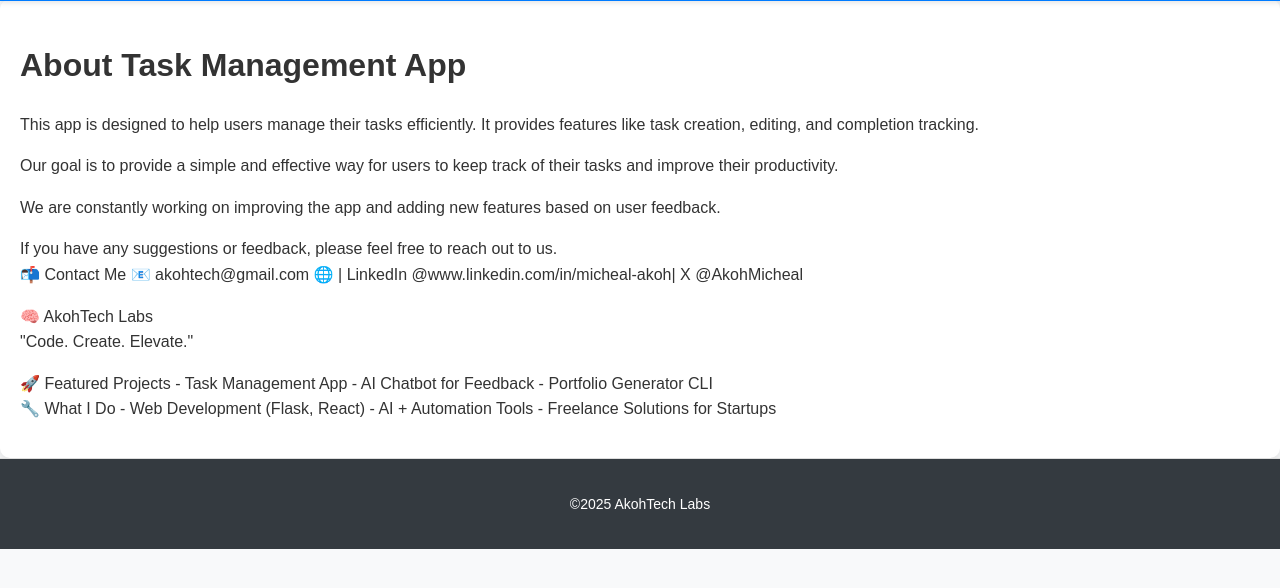
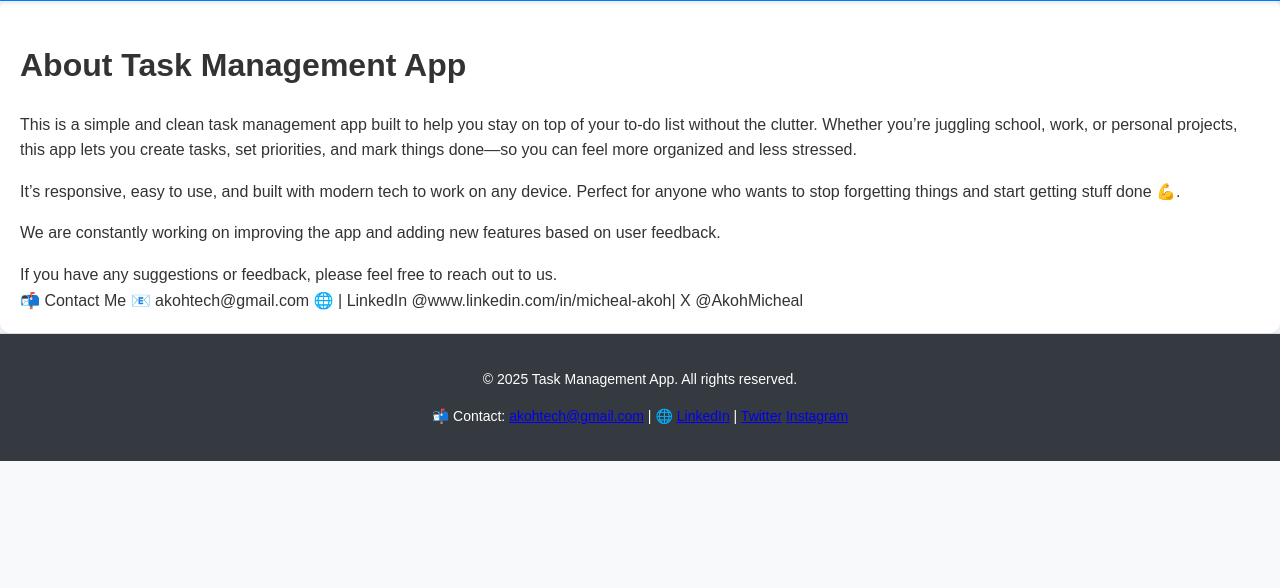
Before and after one commit to AkohMicheal/AkohFlow, a Flask app: page /about in a window 1280 px wide. Shown: the part 81-669 px from the top of the page. Run offline with Flask 3, Linux system fonts and the light colour scheme; parts of the project's set-up code (start-up, migrations or seed data) failed here and were passed over.

Commit message:
updated:   templates/register.html

```diff
--- a/templates/about.html
+++ b/templates/about.html
@@ -2,23 +2,12 @@
 
 {% block content %}
 <h1>About Task Management App</h1>
-<p>This app is designed to help users manage their tasks efficiently. It provides features like task creation, editing, and completion tracking.</p>
-<p>Our goal is to provide a simple and effective way for users to keep track of their tasks and improve their productivity.</p>
+<p>This is a simple and clean task management app built to help you stay on top of your to-do list without the clutter. Whether you’re juggling school, work, or personal projects, this app lets you create tasks, set priorities, and mark things done—so you can feel more organized and less stressed.</p>
+<p>It’s responsive, easy to use, and built with modern tech to work on any device. Perfect for anyone who wants to stop forgetting things and start getting stuff done 💪.</p>
 <p>We are constantly working on improving the app and adding new features based on user feedback.</p>
 <github>If you have any suggestions or feedback, please feel free to reach out to us.<br>
     📬 Contact Me
     📧 akohtech@gmail.com
     🌐 <github class="com">
     <AkohMicheal></AkohMicheal> | LinkedIn @www.linkedin.com/in/micheal-akoh| X @AkohMicheal</github>
-<p>🧠 AkohTech Labs<br>
-    "Code. Create. Elevate."</p>
-    <p> 🚀 Featured Projects
-        - Task Management App
-        - AI Chatbot for Feedback
-        - Portfolio Generator CLI
-       <br>
-       🔧 What I Do
-        - Web Development (Flask, React)
-        - AI + Automation Tools
-        - Freelance Solutions for Startups</p>
 {% endblock %}
--- a/templates/layout.html
+++ b/templates/layout.html
@@ -25,8 +25,14 @@
     </div>
 
     <!-- Footer -->
-    <footer>
-        <p>&copy;2025 AkohTech Labs</p>
+    <footer class="text-center mt-4">
+        <p>&copy; 2025 Task Management App. All rights reserved.</p>
+        <p>
+            📬 Contact: <a href="mailto:akohtech@gmail.com">akohtech@gmail.com</a> |
+            🌐 <a href="https://www.linkedin.com/in/micheal-akoh" target="_blank" rel="noopener">LinkedIn</a> |
+            <a href="https://twitter.com/AkohMicheal" target="_blank" rel="noopener">Twitter</a>
+            <a href="https://www.instagram.com/akohtech?igsh=MXQxcW5xdjE2aWcxZw== " target="_blank" rel="noopener">Instagram</a>
+        </p>
     </footer>
 </body>
 </html>
--- a/templates/register.html
+++ b/templates/register.html
@@ -46,6 +46,6 @@
 
 {% block footer %}
 <footer class="text-center mt-4">
-    <p>&copy; AkohTech Cor. 2025 VER2.1</p>
+    <p>&copy; 2025 AkohTech Labs</p>
 </footer>
 {% endblock %}
```
